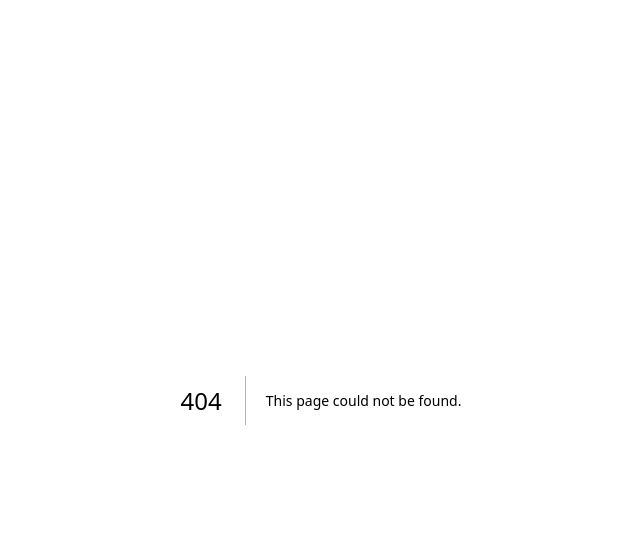
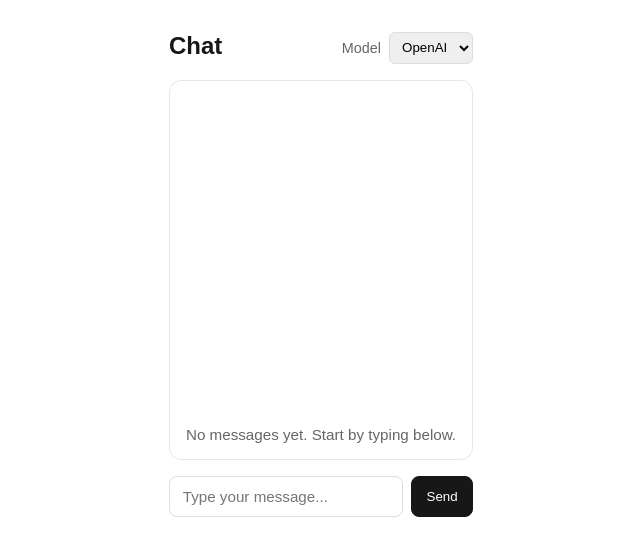
Before and after one commit to LennyTheDude/ai-chat, a Next.js app: page /chat in a window 1280 px wide. Before the commit this address had no page. Shown: the top 556 px of the page, without its empty margins (319-959 px from the left). Built offline with nearby package versions, Linux system fonts and the light colour scheme.

Commit message:
Chat page interface

```diff
--- /dev/null
+++ b/src/app/chat/page.tsx
@@ -0,0 +1,5 @@
+import { ChatContainer } from "@/components/chat/ChatContainer";
+
+export default function ChatPage() {
+  return <ChatContainer />;
+}
--- a/src/app/layout.tsx
+++ b/src/app/layout.tsx
@@ -13,8 +13,8 @@ const geistMono = Geist_Mono({
 });
 
 export const metadata: Metadata = {
-  title: "Create Next App",
-  description: "Generated by create next app",
+  title: "AI Chat App",
+  description: "Production-style AI chat starter",
 };
 
 export default function RootLayout({
@@ -24,7 +24,10 @@ export default function RootLayout({
 }>) {
   return (
     <html lang="en" className={`${geistSans.variable} ${geistMono.variable}`}>
-      <body>{children}</body>
+      <body>
+        {/* Keep a minimal shell now; app sections come in later phases. */}
+        {children}
+      </body>
     </html>
   );
 }
--- /dev/null
+++ b/src/components/chat/ChatContainer.tsx
@@ -0,0 +1,76 @@
+"use client";
+
+import { useState } from "react";
+import { MessageInput } from "./MessageInput";
+import { MessageList } from "./MessageList";
+import { ModelSelector } from "./ModelSelector";
+import type { ChatMessage, ChatModel } from "./types";
+
+function createMockAssistantReply(model: ChatModel): string {
+  // Keep this hardcoded in Phase 1; real model calls are added later.
+  if (model === "claude") {
+    return "Claude mock reply: I got your message and this is a placeholder response.";
+  }
+
+  return "OpenAI mock reply: I got your message and this is a placeholder response.";
+}
+
+export function ChatContainer() {
+  const [model, setModel] = useState<ChatModel>("openai");
+  const [messages, setMessages] = useState<ChatMessage[]>([]);
+
+  const handleSendMessage = (content: string) => {
+    const userMessage: ChatMessage = {
+      id: crypto.randomUUID(),
+      role: "user",
+      content,
+    };
+
+    setMessages((previous) => [...previous, userMessage]);
+
+    const assistantMessage: ChatMessage = {
+      id: crypto.randomUUID(),
+      role: "assistant",
+      content: createMockAssistantReply(model),
+    };
+
+    // Simulate async behavior while keeping all data local.
+    window.setTimeout(() => {
+      setMessages((previous) => [...previous, assistantMessage]);
+    }, 300);
+  };
+
+  return (
+    <section
+      style={{
+        maxWidth: 860,
+        margin: "0 auto",
+        padding: "2rem 1.25rem",
+        display: "flex",
+        flexDirection: "column",
+        gap: "1rem",
+      }}
+    >
+      <header style={{ display: "flex", justifyContent: "space-between", gap: "1rem" }}>
+        <h1 style={{ fontSize: "1.5rem" }}>Chat</h1>
+        <ModelSelector value={model} onChange={setModel} />
+      </header>
+
+      <div
+        style={{
+          minHeight: 380,
+          border: "1px solid #e5e7eb",
+          borderRadius: 12,
+          padding: "1rem",
+          display: "flex",
+          flexDirection: "column",
+          justifyContent: "flex-end",
+        }}
+      >
+        <MessageList messages={messages} />
+      </div>
+
+      <MessageInput onSendMessage={handleSendMessage} />
+    </section>
+  );
+}
--- /dev/null
+++ b/src/components/chat/MessageInput.tsx
@@ -0,0 +1,49 @@
+import { FormEvent, useState } from "react";
+
+type MessageInputProps = {
+  onSendMessage: (message: string) => void;
+};
+
+export function MessageInput({ onSendMessage }: MessageInputProps) {
+  const [value, setValue] = useState("");
+
+  const handleSubmit = (event: FormEvent<HTMLFormElement>) => {
+    event.preventDefault();
+
+    const trimmedValue = value.trim();
+    if (!trimmedValue) return;
+
+    onSendMessage(trimmedValue);
+    setValue("");
+  };
+
+  return (
+    <form onSubmit={handleSubmit} style={{ display: "flex", gap: "0.5rem" }}>
+      <input
+        value={value}
+        onChange={(event) => setValue(event.target.value)}
+        placeholder="Type your message..."
+        style={{
+          flex: 1,
+          padding: "0.7rem 0.8rem",
+          borderRadius: 8,
+          border: "1px solid #ddd",
+          fontSize: "0.95rem",
+        }}
+      />
+      <button
+        type="submit"
+        style={{
+          padding: "0.7rem 0.9rem",
+          borderRadius: 8,
+          border: "1px solid #171717",
+          background: "#171717",
+          color: "#fff",
+          cursor: "pointer",
+        }}
+      >
+        Send
+      </button>
+    </form>
+  );
+}
--- /dev/null
+++ b/src/components/chat/MessageList.tsx
@@ -0,0 +1,40 @@
+import type { ChatMessage } from "./types";
+
+type MessageListProps = {
+  messages: ChatMessage[];
+};
+
+export function MessageList({ messages }: MessageListProps) {
+  if (messages.length === 0) {
+    return (
+      <div style={{ color: "#666", fontSize: "0.95rem" }}>
+        No messages yet. Start by typing below.
+      </div>
+    );
+  }
+
+  return (
+    <div style={{ display: "flex", flexDirection: "column", gap: "0.75rem" }}>
+      {messages.map((message) => {
+        const isUser = message.role === "user";
+
+        return (
+          <div
+            key={message.id}
+            style={{
+              maxWidth: "80%",
+              alignSelf: isUser ? "flex-end" : "flex-start",
+              padding: "0.65rem 0.8rem",
+              borderRadius: 10,
+              lineHeight: 1.45,
+              background: isUser ? "#171717" : "#f3f4f6",
+              color: isUser ? "#fff" : "#171717",
+            }}
+          >
+            {message.content}
+          </div>
+        );
+      })}
+    </div>
+  );
+}
--- /dev/null
+++ b/src/components/chat/ModelSelector.tsx
@@ -0,0 +1,22 @@
+import type { ChatModel } from "./types";
+
+type ModelSelectorProps = {
+  value: ChatModel;
+  onChange: (model: ChatModel) => void;
+};
+
+export function ModelSelector({ value, onChange }: ModelSelectorProps) {
+  return (
+    <label style={{ display: "flex", gap: "0.5rem", alignItems: "center" }}>
+      <span style={{ fontSize: "0.9rem", color: "#666" }}>Model</span>
+      <select
+        value={value}
+        onChange={(event) => onChange(event.target.value as ChatModel)}
+        style={{ padding: "0.4rem 0.5rem", borderRadius: 6, border: "1px solid #ddd" }}
+      >
+        <option value="openai">OpenAI</option>
+        <option value="claude">Claude</option>
+      </select>
+    </label>
+  );
+}
--- /dev/null
+++ b/src/components/chat/types.ts
@@ -0,0 +1,9 @@
+export type ChatRole = "user" | "assistant";
+
+export type ChatMessage = {
+  id: string;
+  role: ChatRole;
+  content: string;
+};
+
+export type ChatModel = "openai" | "claude";
```
Also changed, not shown: src/app/page.tsx (+7 -62 lines).
